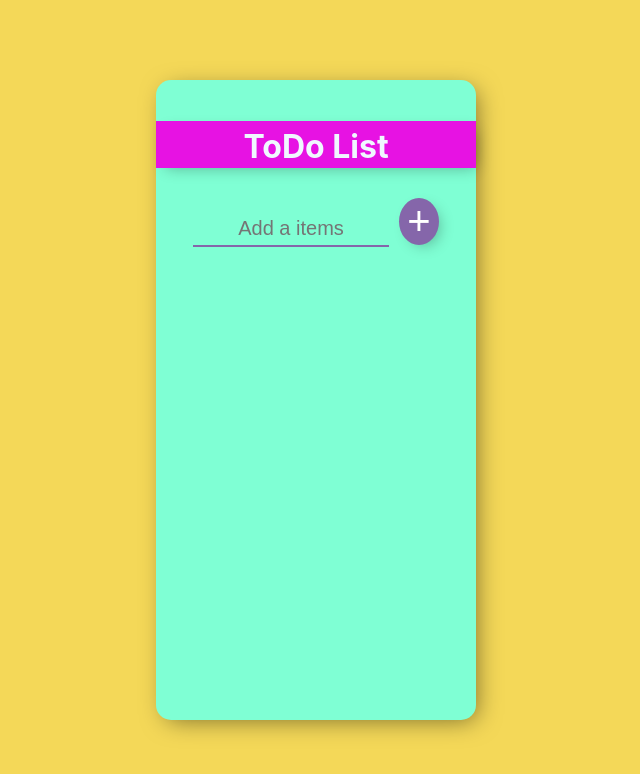
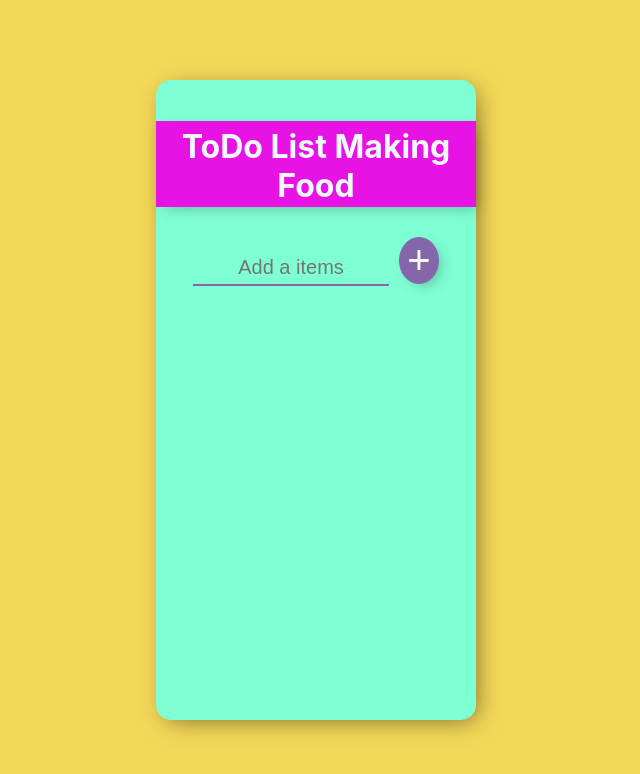
Before and after one commit to Prakash161996/React-ToDo-List, a React (Create React App) app: page / in a window 1280 px wide. Shown: the top 774 px of the page, without its empty margins (324-964 px from the left). Built offline with nearby package versions, Linux system fonts and the light colour scheme.

Commit message:
App.js title should change

```diff
--- a/src/App.js
+++ b/src/App.js
@@ -29,7 +29,7 @@ const App = () => {
       <div className="main_div">
         <div className="center_div">
           <br />
-          <h1>ToDo List</h1>
+          <h1>ToDo List Making Food</h1>
           <br />
           <input
             type="text"
```
